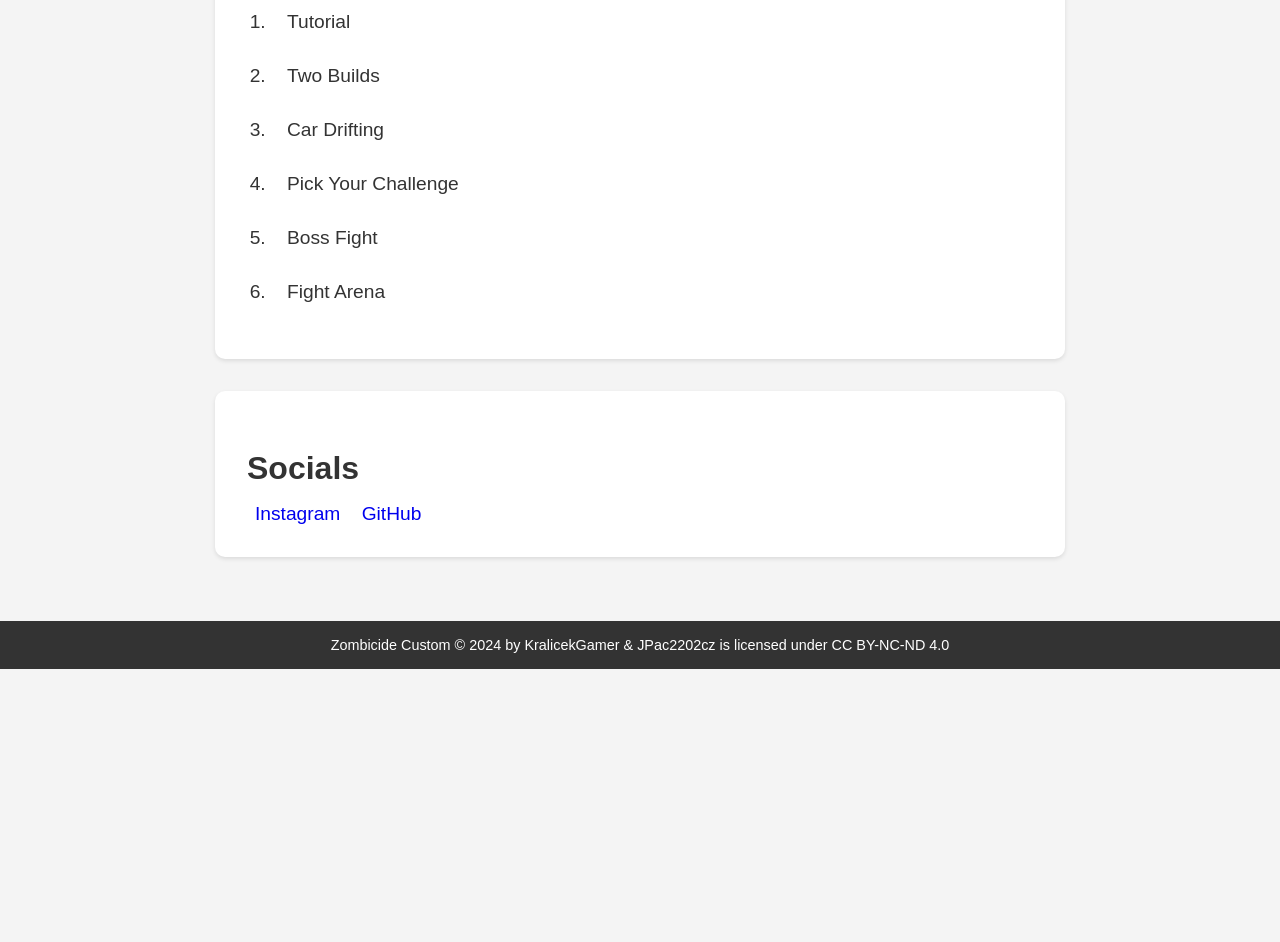
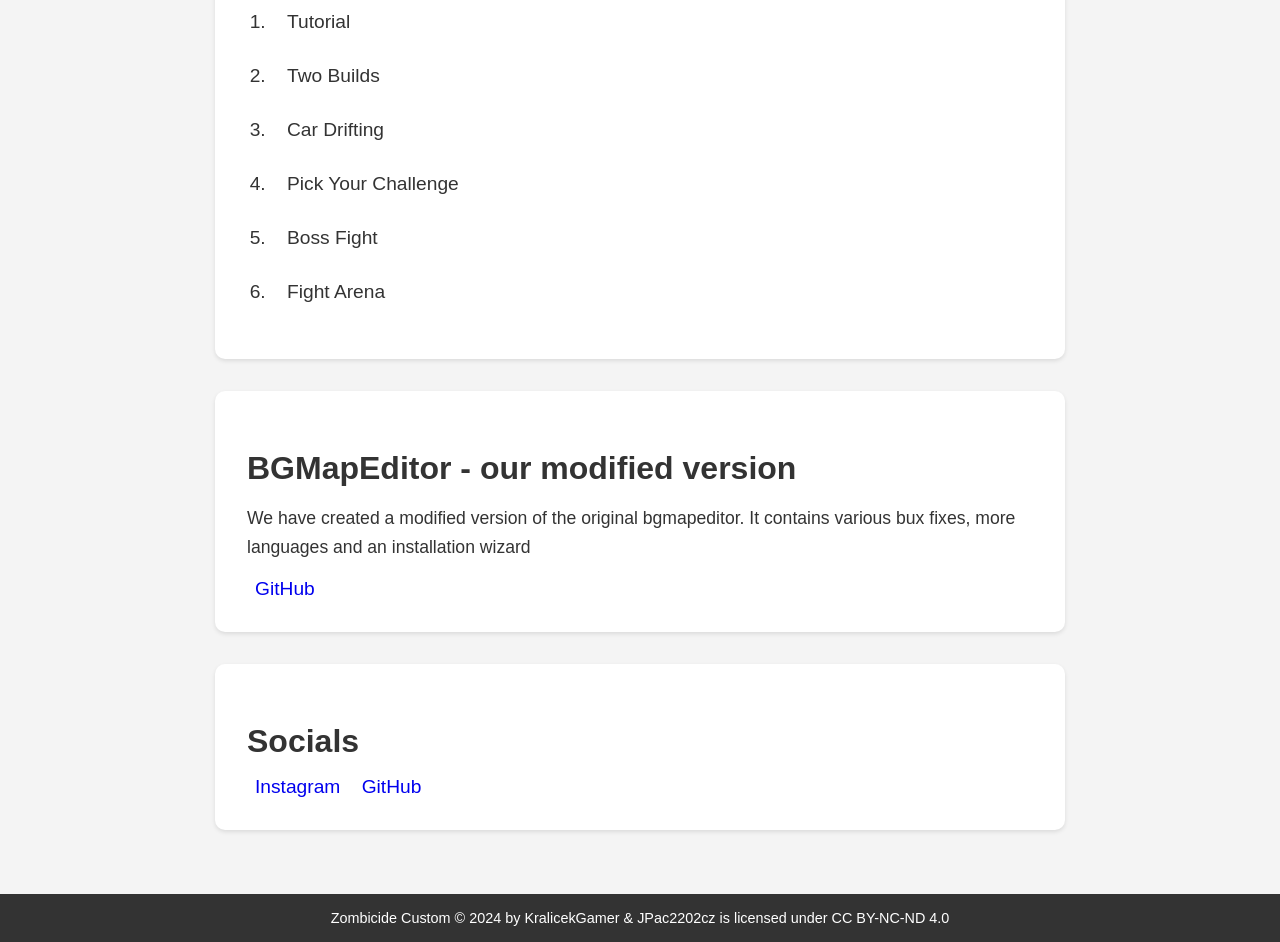
Before and after one commit to kralicekgamer/zombicide_website, a plain HTML site: page index.html in a window 1280 px wide. Shown: the part 1114-2056 px from the top of the page. Before the commit the page ends 1783 px from the top, so only its background shows below. Drawn offline with Linux system fonts and the light colour scheme.

Commit message:
Added bgmapeditor article

```diff
--- a/index.html
+++ b/index.html
@@ -85,6 +85,15 @@
         </article>
         <article>
             <h2>
+                BGMapEditor - our modified version
+            </h2>
+            <p>
+                We have created a modified version of the original bgmapeditor. It contains various bux fixes, more languages and an installation wizard
+            </p>
+            <a href="https://github.com/kralicekgamer/bgmapeditor">GitHub</a>
+        </article>
+        <article>
+            <h2>
                 Socials
             </h2>
             <a href="https://instagram.com/zombicide_custom" target="_blank">
```
